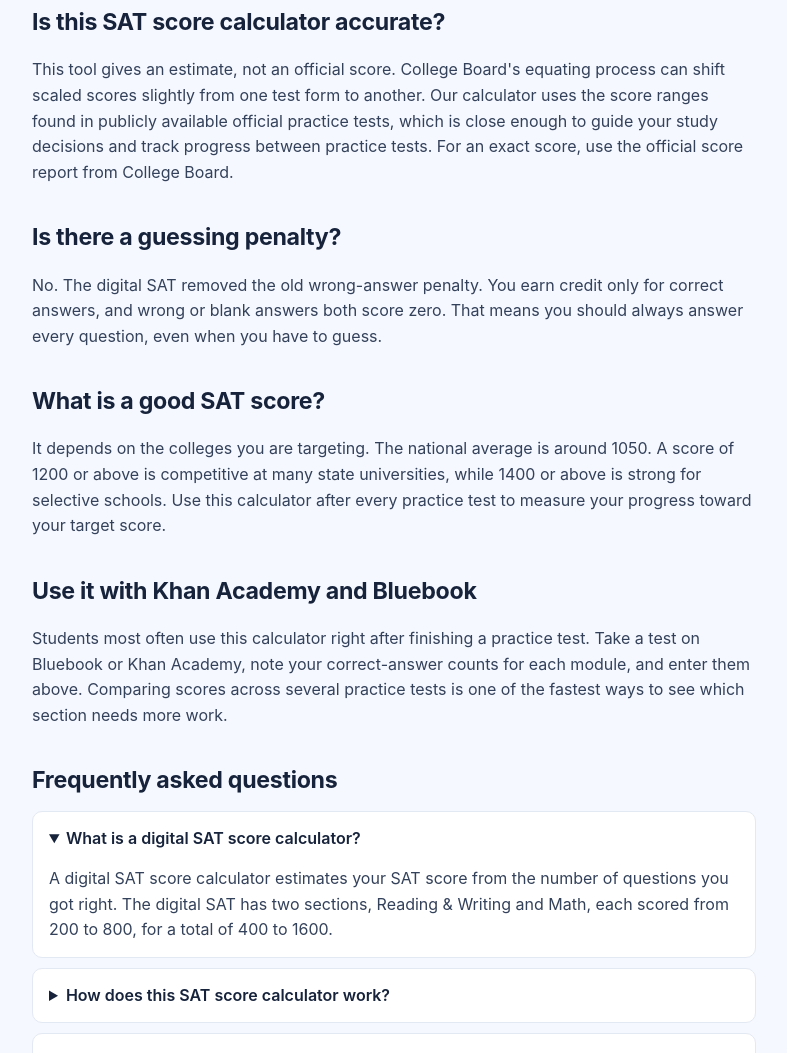
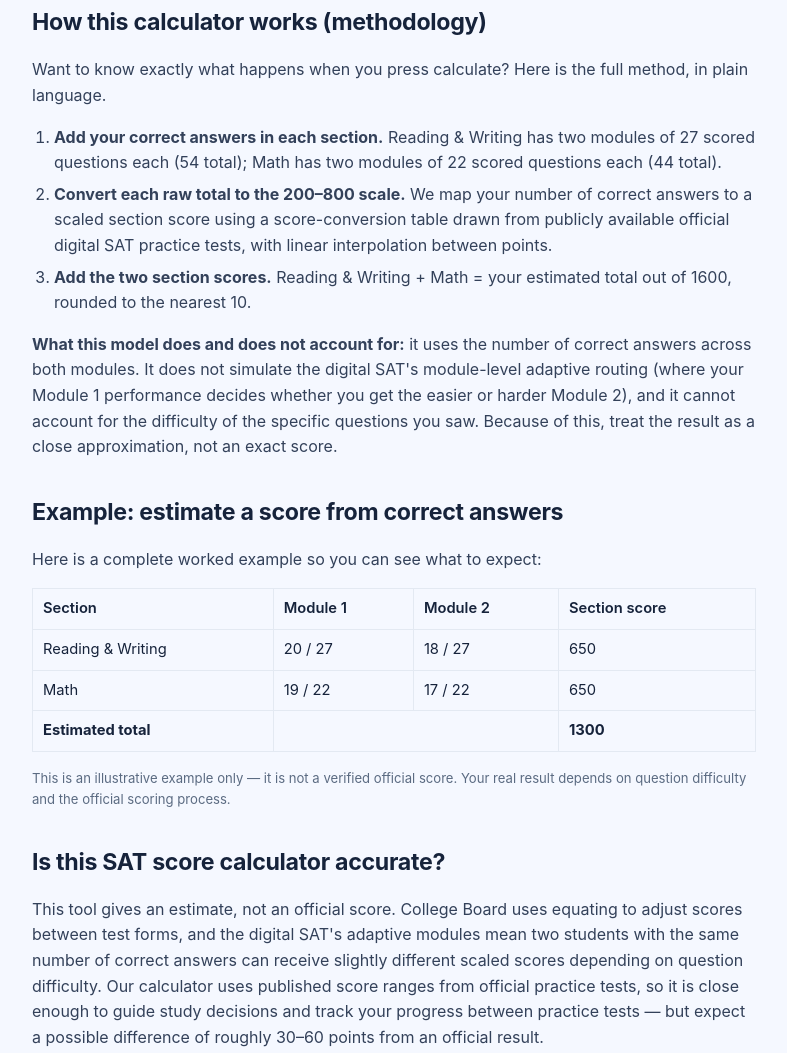
Before and after one commit to GuoXiaoWeiY/sat-score-calculator, a plain HTML site: page index.html in a window 1280 px wide. Shown: the part 1200-2253 px from the top of the page, without its empty margins (246-1033 px from the left). Drawn offline with Linux system fonts and the light colour scheme.

Commit message:
Add GEO content: methodology, example, accuracy disclaimer, 3 FAQs

```diff
--- a/index.html
+++ b/index.html
@@ -74,6 +74,21 @@
           "@type": "Question",
           "name": "Is this SAT score calculator free?",
           "acceptedAnswer": { "@type": "Answer", "text": "Yes. It is completely free, with no sign-up and no limit. There is no email wall and no paywall. You can calculate as many scores as you like." }
+        },
+        {
+          "@type": "Question",
+          "name": "Can I estimate my SAT score from the number of correct answers?",
+          "acceptedAnswer": { "@type": "Answer", "text": "Yes. After a practice test, count how many questions you got right in each module and enter them above. This SAT score estimator converts your correct-answer counts into a scaled estimate out of 1600." }
+        },
+        {
+          "@type": "Question",
+          "name": "Does this calculator support both Module 1 and Module 2?",
+          "acceptedAnswer": { "@type": "Answer", "text": "Yes. You enter the correct-answer counts for Module 1 and Module 2 separately in both Reading and Writing and Math, and the calculator combines all four." }
+        },
+        {
+          "@type": "Question",
+          "name": "Is this the same as an official College Board score?",
+          "acceptedAnswer": { "@type": "Answer", "text": "No. Only College Board can issue an official SAT score. This tool is an independent estimator built from publicly available practice-test score ranges and is not affiliated with or endorsed by College Board." }
         }
       ]
     }
@@ -105,6 +120,11 @@
   .breakdown{display:flex;justify-content:center;gap:28px;margin-top:14px;color:var(--sub)}
   .breakdown b{display:block;color:var(--ink);font-size:1.35rem}
   .note{font-size:.82rem;color:var(--sub);margin-top:16px}
+  .example-table{width:100%;border-collapse:collapse;margin:12px 0;font-size:.92rem}
+  .example-table th,.example-table td{border:1px solid var(--line);padding:8px 10px;text-align:left}
+  .example-table th{background:var(--bg);font-weight:600}
+  section ol{margin:10px 0;padding-left:22px}
+  section ol li{margin:6px 0}
   h2{font-size:1.45rem;letter-spacing:-.3px;margin:34px 0 12px}
   h3{font-size:1.1rem;margin:22px 0 6px}
   p,li{color:#33415a}
@@ -164,8 +184,30 @@
       <h2 id="how">How is my SAT score calculated?</h2>
       <p>The digital SAT has two sections: Reading &amp; Writing (RW) and Math. Each section is scored from 200 to 800, and the two are added together for your total score of 400 to 1600. Your raw score — the number of correct answers — is converted to a scaled score through a process called equating, which accounts for small differences in difficulty between test forms. There is no penalty for wrong answers on the digital SAT, so guessing is never worse than leaving a question blank.</p>
 
+      <h2 id="methodology">How this calculator works (methodology)</h2>
+      <p>Want to know exactly what happens when you press calculate? Here is the full method, in plain language.</p>
+      <ol>
+        <li><strong>Add your correct answers in each section.</strong> Reading &amp; Writing has two modules of 27 scored questions each (54 total); Math has two modules of 22 scored questions each (44 total).</li>
+        <li><strong>Convert each raw total to the 200–800 scale.</strong> We map your number of correct answers to a scaled section score using a score-conversion table drawn from publicly available official digital SAT practice tests, with linear interpolation between points.</li>
+        <li><strong>Add the two section scores.</strong> Reading &amp; Writing + Math = your estimated total out of 1600, rounded to the nearest 10.</li>
+      </ol>
+      <p><strong>What this model does and does not account for:</strong> it uses the number of correct answers across both modules. It does not simulate the digital SAT's module-level adaptive routing (where your Module 1 performance decides whether you get the easier or harder Module 2), and it cannot account for the difficulty of the specific questions you saw. Because of this, treat the result as a close approximation, not an exact score.</p>
+
+      <h2>Example: estimate a score from correct answers</h2>
+      <p>Here is a complete worked example so you can see what to expect:</p>
+      <table class="example-table">
+        <thead><tr><th>Section</th><th>Module 1</th><th>Module 2</th><th>Section score</th></tr></thead>
+        <tbody>
+          <tr><td>Reading &amp; Writing</td><td>20 / 27</td><td>18 / 27</td><td>650</td></tr>
+          <tr><td>Math</td><td>19 / 22</td><td>17 / 22</td><td>650</td></tr>
+          <tr><td><strong>Estimated total</strong></td><td colspan="2"></td><td><strong>1300</strong></td></tr>
+        </tbody>
+      </table>
+      <p class="note">This is an illustrative example only — it is not a verified official score. Your real result depends on question difficulty and the official scoring process.</p>
+
       <h2 id="accuracy">Is this SAT score calculator accurate?</h2>
-      <p>This tool gives an estimate, not an official score. College Board's equating process can shift scaled scores slightly from one test form to another. Our calculator uses the score ranges found in publicly available official practice tests, which is close enough to guide your study decisions and track progress between practice tests. For an exact score, use the official score report from College Board.</p>
+      <p>This tool gives an estimate, not an official score. College Board uses equating to adjust scores between test forms, and the digital SAT's adaptive modules mean two students with the same number of correct answers can receive slightly different scaled scores depending on question difficulty. Our calculator uses published score ranges from official practice tests, so it is close enough to guide study decisions and track your progress between practice tests — but expect a possible difference of roughly 30–60 points from an official result.</p>
+      <p><strong>Accuracy disclaimer:</strong> This tool provides an estimated Digital SAT score based on your practice-test performance. Actual SAT scores may vary depending on question difficulty, adaptive testing, and the official College Board scoring process. This calculator is not affiliated with, endorsed by, or officially connected to the College Board.</p>
 
       <h2>Is there a guessing penalty?</h2>
       <p>No. The digital SAT removed the old wrong-answer penalty. You earn credit only for correct answers, and wrong or blank answers both score zero. That means you should always answer every question, even when you have to guess.</p>
@@ -184,6 +226,10 @@
       <details><summary>Is this SAT score calculator free?</summary><p>Yes. It is completely free, with no sign-up and no limit. There is no email wall and no paywall.</p></details>
       <details><summary>Can I compare my score across practice tests?</summary><p>Yes. Many students keep a chart of their scores across multiple practice tests to see their trend. Save the result after each test and watch your Reading &amp; Writing and Math scores improve over time.</p></details>
       <details><summary>How many questions are on the digital SAT?</summary><p>The digital SAT has two sections. Reading &amp; Writing has two modules, and Math has two modules. Some questions are unscored pretest questions, so enter your scored correct-answer counts above.</p></details>
+      <details><summary>Can I estimate my SAT score from the number of correct answers?</summary><p>Yes — that is exactly what this SAT score estimator does. After a practice test, count how many questions you got right in each module and enter them above. The tool converts your correct-answer counts into a scaled estimate out of 1600. This is the simplest way to turn a raw practice score into a number you can track.</p></details>
+      <details><summary>How many points is each SAT question worth?</summary><p>There is no fixed point value per question on the digital SAT. Each section is converted from your raw correct-answer count to a 200–800 scaled score, so the value of one question varies depending on where you are on the scale and the difficulty of the test form. Roughly, each correct answer in Reading &amp; Writing is worth around 10–20 scaled points, and in Math around 10–30, but this is only an approximation.</p></details>
+      <details><summary>Does this calculator support both Module 1 and Module 2?</summary><p>Yes. You enter the correct-answer counts for Module 1 and Module 2 separately in both Reading &amp; Writing and Math, and the calculator combines all four. This matches how the digital SAT is structured.</p></details>
+      <details><summary>Is this the same as an official College Board score?</summary><p>No. Only College Board can issue an official SAT score from an actual test. This tool is an independent estimator built from publicly available practice-test score ranges. It is not affiliated with or endorsed by College Board. Use the estimate to guide studying and track progress, not for college applications.</p></details>
     </section>
   </main>
 
```
